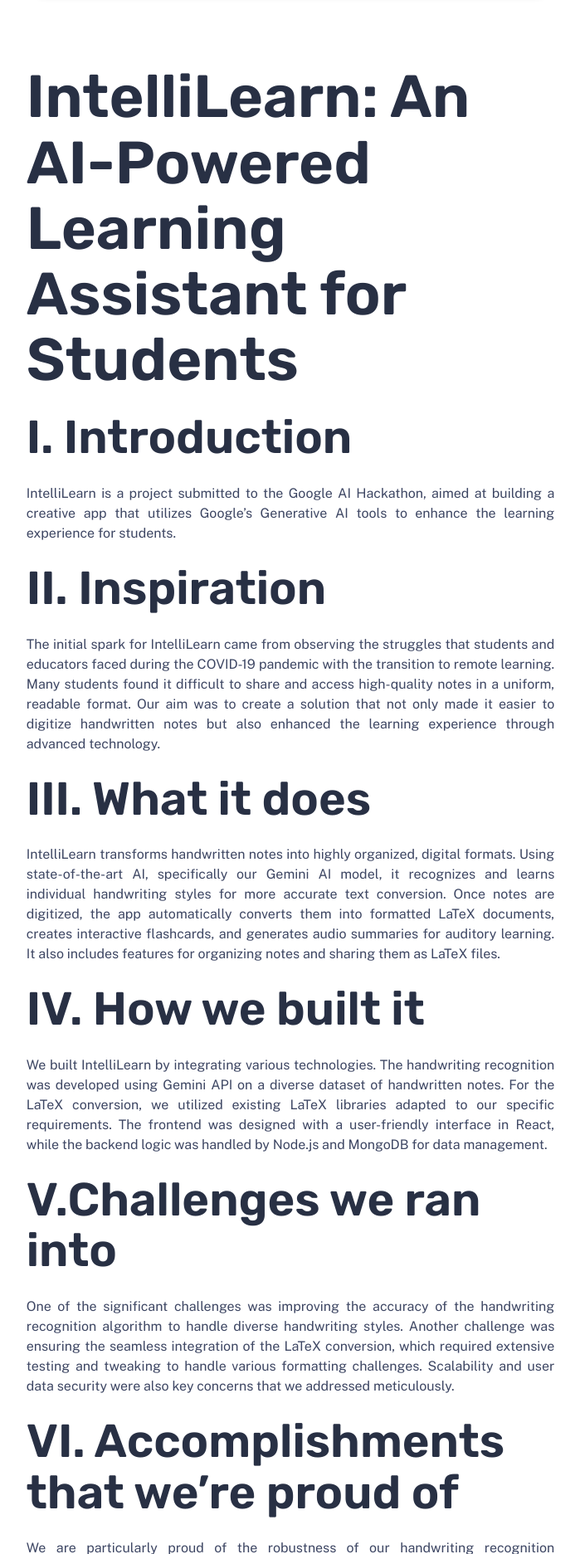
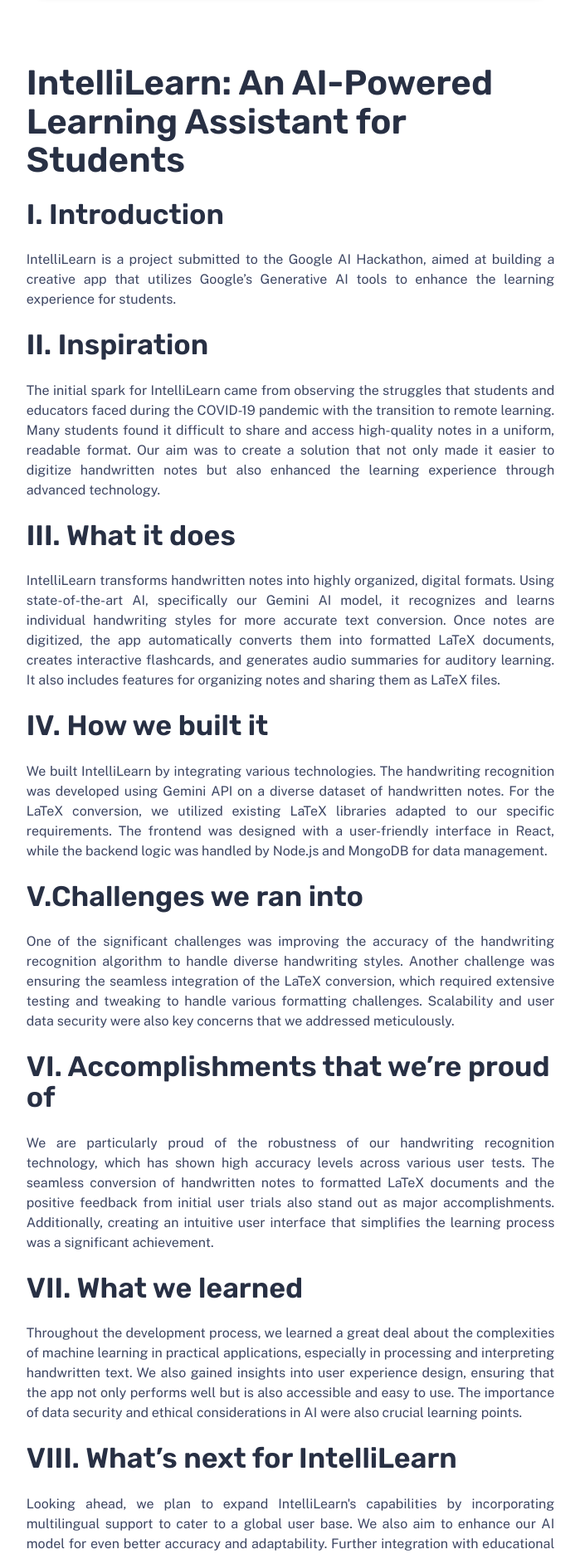
Before and after one commit to I2S9/i2s9.github.io, an Astro site: page /work/h20 in a window 1280 px wide. Shown: the part 927-2800 px from the top of the page at 83% size, without its empty margins (290-989 px from the left). Built offline with nearby package versions, Linux system fonts and the light colour scheme; Astro itself is replaced by a stand-in of ours.

Commit message:
Update Project section

```diff
--- a/src/content/work/h20.md
+++ b/src/content/work/h20.md
@@ -1,5 +1,5 @@
 ---
-title: IntelliLearn
+title: Google AI Hackathon
 publishDate: 2024-08-06 00:00:00
 img: /assets/IntelliLearn.png
 description: |
@@ -11,56 +11,56 @@ tags:
   - Studies
 ---
 
-# IntelliLearn: An AI-Powered Learning Assistant for Students
+### IntelliLearn: An AI-Powered Learning Assistant for Students
 
-## I. Introduction
+#### I. Introduction
 
 <div align="justify">
 IntelliLearn is a project submitted to the Google AI Hackathon, aimed at building a creative app that utilizes Google’s Generative AI tools to enhance the learning experience for students.
 </div>
 
-## II. Inspiration
+#### II. Inspiration
 
 <div align="justify">
 The initial spark for IntelliLearn came from observing the struggles that students and educators faced during the COVID-19 pandemic with the transition to remote learning. Many students found it difficult to share and access high-quality notes in a uniform, readable format. Our aim was to create a solution that not only made it easier to digitize handwritten notes but also enhanced the learning experience through advanced technology.
 </div>
 
-## III. What it does
+#### III. What it does
 
 <div align="justify">
 IntelliLearn transforms handwritten notes into highly organized, digital formats. Using state-of-the-art AI, specifically our Gemini AI model, it recognizes and learns individual handwriting styles for more accurate text conversion. Once notes are digitized, the app automatically converts them into formatted LaTeX documents, creates interactive flashcards, and generates audio summaries for auditory learning. It also includes features for organizing notes and sharing them as LaTeX files.
 </div>
 
-## IV. How we built it
+#### IV. How we built it
 
 <div align="justify">
 We built IntelliLearn by integrating various technologies. The handwriting recognition was developed using Gemini API on a diverse dataset of handwritten notes. For the LaTeX conversion, we utilized existing LaTeX libraries adapted to our specific requirements. The frontend was designed with a user-friendly interface in React, while the backend logic was handled by Node.js and MongoDB for data management.
 </div>
 
-## V.Challenges we ran into
+#### V.Challenges we ran into
 
 <div align="justify">
 One of the significant challenges was improving the accuracy of the handwriting recognition algorithm to handle diverse handwriting styles. Another challenge was ensuring the seamless integration of the LaTeX conversion, which required extensive testing and tweaking to handle various formatting challenges. Scalability and user data security were also key concerns that we addressed meticulously.
 </div>
 
-## VI. Accomplishments that we're proud of
+#### VI. Accomplishments that we're proud of
 
 <div align="justify">
 We are particularly proud of the robustness of our handwriting recognition technology, which has shown high accuracy levels across various user tests. The seamless conversion of handwritten notes to formatted LaTeX documents and the positive feedback from initial user trials also stand out as major accomplishments. Additionally, creating an intuitive user interface that simplifies the learning process was a significant achievement.
 </div>
 
-## VII. What we learned
+#### VII. What we learned
 
 <div align="justify">
 Throughout the development process, we learned a great deal about the complexities of machine learning in practical applications, especially in processing and interpreting handwritten text. We also gained insights into user experience design, ensuring that the app not only performs well but is also accessible and easy to use. The importance of data security and ethical considerations in AI were also crucial learning points.
 </div>
 
-## VIII. What's next for IntelliLearn
+#### VIII. What's next for IntelliLearn
 
 <div align="justify">
 Looking ahead, we plan to expand IntelliLearn's capabilities by incorporating multilingual support to cater to a global user base. We also aim to enhance our AI model for even better accuracy and adaptability. Further integration with educational platforms and LMS tools is on the roadmap to make IntelliLearn a staple tool in educational environments. Additionally, exploring potential uses in professional settings for meeting notes and collaborative projects is also planned.
 
-## Features
+#### Features
 </div>
 
 * AI Model Personalized with OCR, Adaptive Handwriting Recognition
@@ -73,6 +73,12 @@ Looking ahead, we plan to expand IntelliLearn's capabilities by incorporating mu
 
 * Collaboration Mode and Easy Export and Sharing
 
-## Contributors
+#### Contributors
 
 <span style="color:blue">Jas Huang, Patti Tani, Inès Gbadamassi</span>
+
+#### Try it out
+
+[DevPost Demo Video]{https://devpost.com/software/intelli-learn-thmxyr}
+
+[Github Repository]{https://github.com/I2S9/IntelliLearn}
```
